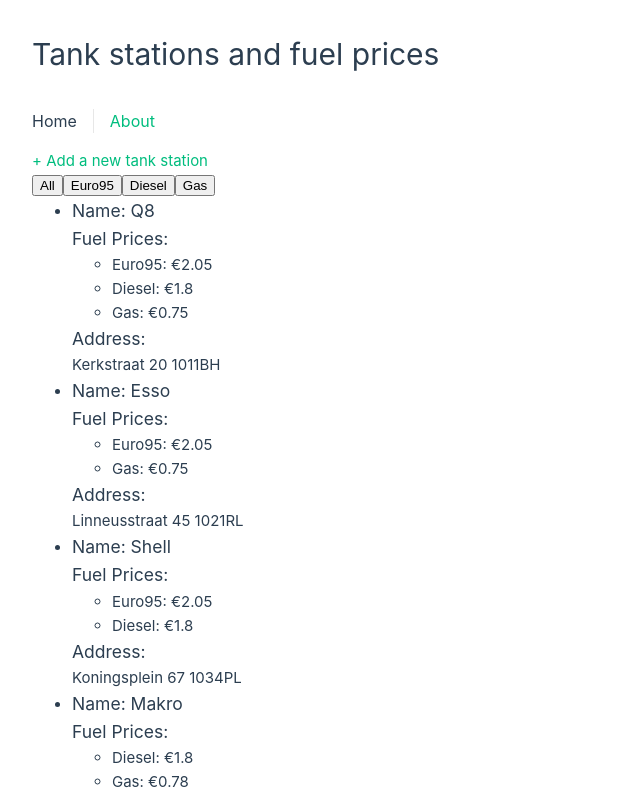
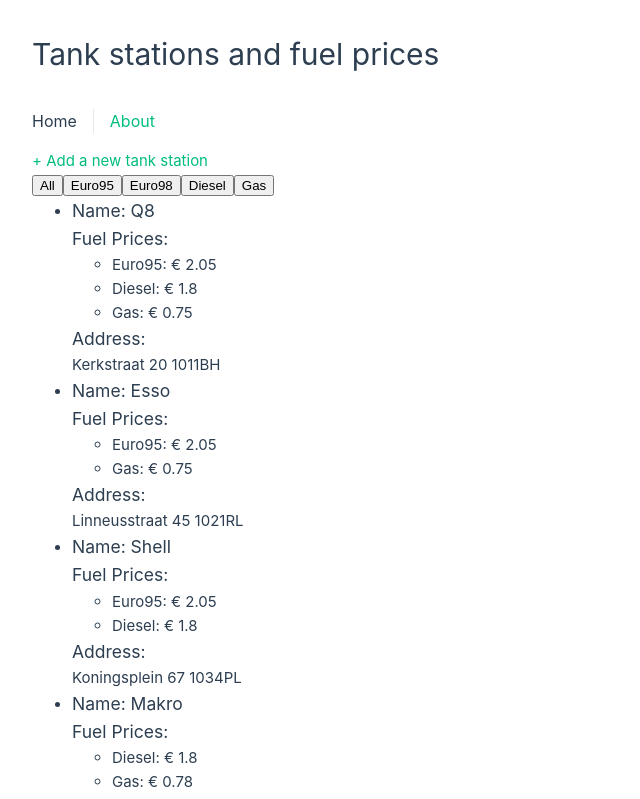
Before and after one commit to Giampiero90-dev/fuel-prices-app, a Vue app: page / in a window 1280 px wide. Shown: the top 799 px of the page, without its empty margins (0-640 px from the left). Built offline with nearby package versions, Linux system fonts and the light colour scheme.

Commit message:
Making filtering by fuel dynamic

```diff
--- a/src/stores/tankStationStore.js
+++ b/src/stores/tankStationStore.js
@@ -53,8 +53,7 @@
       {
         name: "Texaco",
         fuelPrices: {
-          euro95: "2.05",
-          diesel: "1.8",
+          euro98: "2.05",
         },
         address: {
           street: "Eerstestraat",
@@ -62,18 +61,20 @@
           zipCode: "1032FT",
         },
       },
-    ]
+    ],
+    fuelTypes: [
+      {id: "euro95", name: "Euro95"},
+      {id: "euro98", name: "Euro98"},
+      {id: "diesel", name: "Diesel"},
+      {id: "gas", name: "Gas"},
+  ],
   }),
   getters: {
-    hasEuro95() {
-      return this.tankStations.filter(station => station.fuelPrices.euro95);
-    },
-    hasDiesel() {
-      return this.tankStations.filter(station => station.fuelPrices.diesel);
-    },
-    hasGas() {
-      return this.tankStations.filter(station => station.fuelPrices.gas);
-    },
+    filterByFuelType: (state) => {
+      return (fuelType) => state.tankStations.filter(station => {
+        return station.fuelPrices[fuelType] !== undefined;
+      });
+    }
   },
   actions: {
     create(tankStation) {
--- a/src/views/HomeView.vue
+++ b/src/views/HomeView.vue
@@ -3,10 +3,9 @@
     <div>
       <router-link to="/create">+ Add a new tank station</router-link>
       <div>
-        <button @click="filterTankStations('all')">All</button>
-        <button @click="filterTankStations('euro95')">Euro95</button>
-        <button @click="filterTankStations('diesel')">Diesel</button>
-        <button @click="filterTankStations('gas')">Gas</button>
+        <button @click="setFilter('all')">All</button>
+        <button v-for="(fuelType, index) in tankStationStore.fuelTypes" :key="index"
+          @click="setFilter(fuelType.id)">{{fuelType.name}}</button>
       </div>
       <ul>
         <li v-for="(tankStation, index) in selectedTankStations" :key="index">
@@ -14,9 +13,11 @@
           <div>
             <h3>Fuel Prices:</h3>
             <ul>
-              <li v-if="tankStation.fuelPrices.euro95">Euro95: €{{ tankStation.fuelPrices.euro95 }}</li>
-              <li v-if="tankStation.fuelPrices.diesel">Diesel: €{{ tankStation.fuelPrices.diesel }}</li>
-              <li v-if="tankStation.fuelPrices.gas">Gas: €{{ tankStation.fuelPrices.gas }}</li>
+              <template v-for="(fuelType, index) in tankStationStore.fuelTypes" :key="index">
+                <li v-if="tankStation.fuelPrices[fuelType.id] !== undefined">
+                  {{ fuelType.name }}: € {{ tankStation.fuelPrices[fuelType.id] }}
+                </li>
+              </template>
             </ul>
           </div>
           <div>
@@ -37,20 +38,17 @@
   data() {
     return {
       tankStationStore: useTankStationStore(),
-      selectedTankStations: useTankStationStore().tankStations,
+      selectedFilter: "all",
     }
   },
   methods: {
-    filterTankStations(fuelType) {
-      if (fuelType === 'euro95') {
-        this.selectedTankStations = this.tankStationStore.hasEuro95;
-      } else if (fuelType === 'diesel') {
-        this.selectedTankStations = this.tankStationStore.hasDiesel;
-      } else if (fuelType === 'gas') {
-        this.selectedTankStations = this.tankStationStore.hasGas;
-      } else {
-        this.selectedTankStations = this.tankStationStore.tankStations;
-      }
+    setFilter(fuelType) {
+      this.selectedFilter = fuelType;
+    },
+  },
+  computed: {
+    selectedTankStations: function () {
+      return this.selectedFilter === "all" ? this.tankStationStore.tankStations : this.tankStationStore.filterByFuelType(this.selectedFilter);
     }
   }
 }
```
